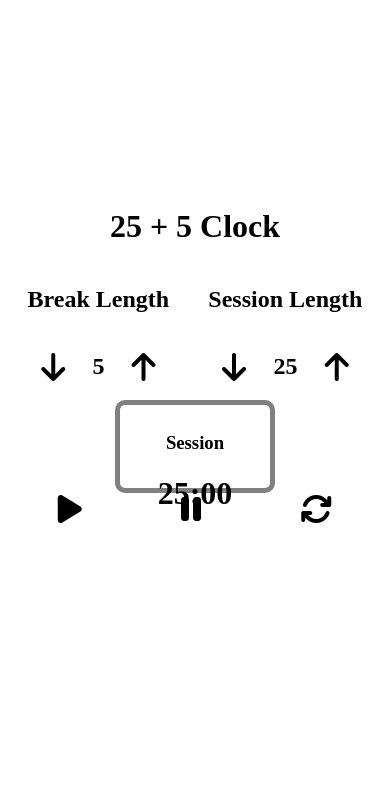
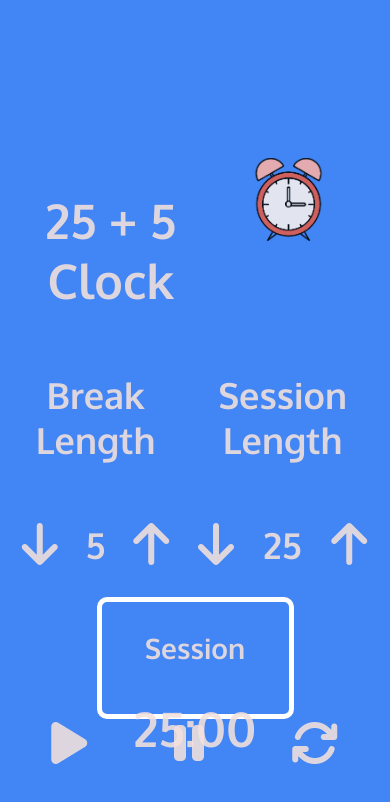
Before and after one commit to titanic00/25-5-clock, a plain HTML site: page index.html in a window 390 px wide. Drawn offline with nearby package versions, Linux system fonts and the light colour scheme.

Commit message:
added new styl and added style for mobiles

```diff
--- a/index.html
+++ b/index.html
@@ -6,12 +6,16 @@
     <script src="./recourses/script/main.js"></script>
     <script src="https://kit.fontawesome.com/7ce05f1a83.js" crossorigin="anonymous"></script>
     <link rel="stylesheet" href="./recourses/style/style.css" />
+    <link rel="preconnect" href="https://fonts.googleapis.com">
+    <link rel="preconnect" href="https://fonts.gstatic.com" crossorigin>
+    <link href="https://fonts.googleapis.com/css2?family=Oxygen:wght@300;400;700&display=swap" rel="stylesheet">
 </head>
 
 <body>
     <div id="main">
-        <div class="head">
+        <div class="head head-n-image">
             <h1>25 + 5 Clock</h1>
+            <img src="./recourses/images/clocks-removebg-preview.png" />
         </div>
         <div class="length-container container">
             <div class="head">
--- a/recourses/style/style.css
+++ b/recourses/style/style.css
@@ -1,7 +1,15 @@
+body {
+    background-color: #4285F4;
+    color: #f3e0dce1;
+    font-weight: bold;
+    font-size: 1.5em;
+    font-family: 'Oxygen', sans-serif;
+}
+
 #main {
     text-align: center;
     position: relative;
-    top: 200px;
+    top: 150px;
     width: 30%;
     margin: 0 auto;
 }
@@ -12,11 +20,26 @@
 }
 
 #session-container {
+    width: 50%;
+    height: 30%;
+    margin: 0 auto;
+    border: 5px solid white;
+    border-radius: 10px;
+}
+
+.head-n-image {
+    display: flex;
+}
+
+.head-n-image h1 {
+    float: left;
+    width: 55%;
+}
+
+.head-n-image img {
     width: 40%;
-    height: 20%;
-    margin: 0 auto;
-    border: 5px solid grey;
-    border-radius: 10px;
+    height: 40%;
+    opacity: 0.9;
 }
 
 .changer {
@@ -30,43 +53,31 @@
     transform: scale(1.3);
 }
 
-.time-element {
-    position: relative;
-    top: 25%;
-}
-
 
 /* Extra small devices (phones, 600px and down) */
 
 @media only screen and (min-device-width: 280px) and (max-device-width: 450px) {
     #main {
         width: 100%;
-        height: 50%;
-    }
-    .time-element {
-        position: relative;
-        top: 20%;
+        height: 40%;
     }
 }
 
 @media only screen and (min-device-width: 1024px) and (max-device-width: 1368px) {
     #main {
         width: 100%;
-        height: 100%;
+        height: 65%;
+        position: static;
     }
-    .time-element {
-        position: relative;
-        top: 10%;
+    #session-container {
+        width: 40%;
+        height: 45%;
     }
 }
 
 @media only screen and (min-device-width: 540px) and (max-device-width: 1000px) {
     #main {
         width: 100%;
-        height: 50%;
-    }
-    .time-element {
-        position: relative;
-        top: 10%;
+        height: 45%;
     }
 }
```
Also changed, not shown: recourses/images/clocks-removebg-preview.png (added).
